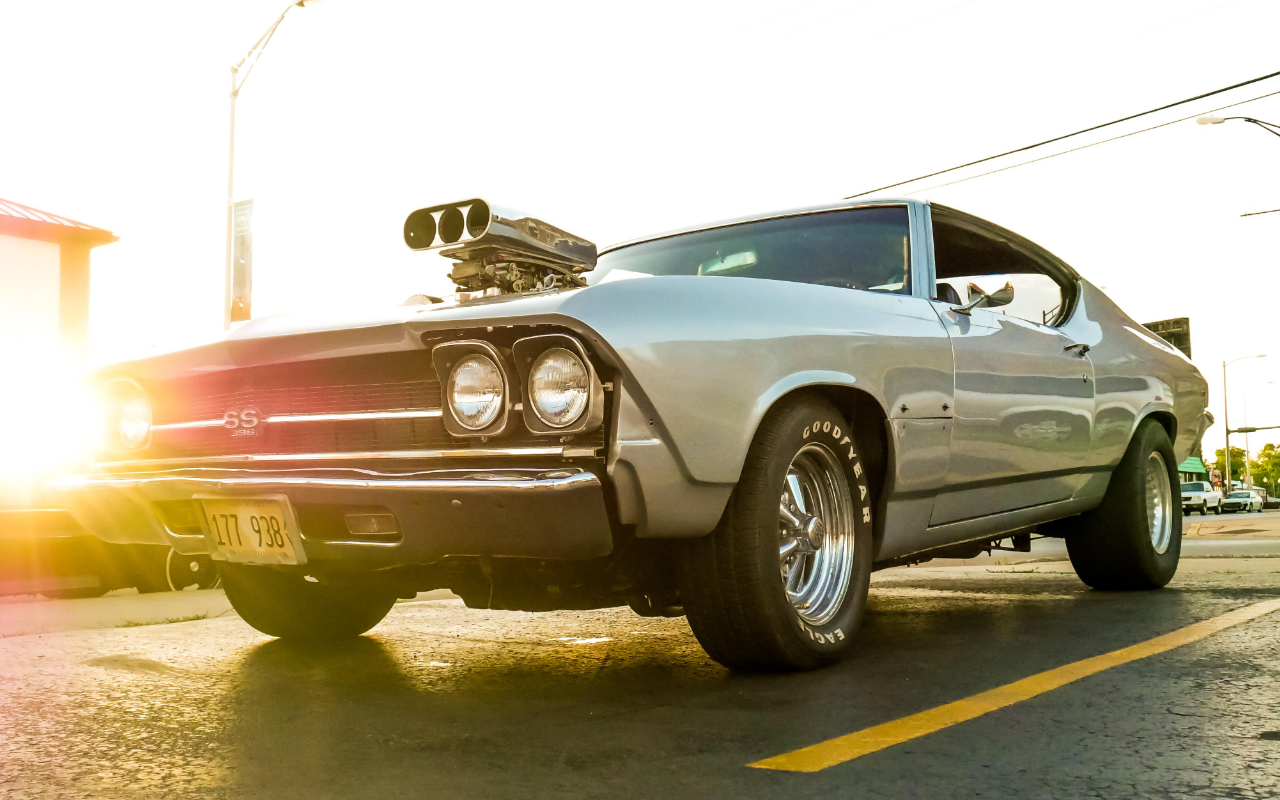
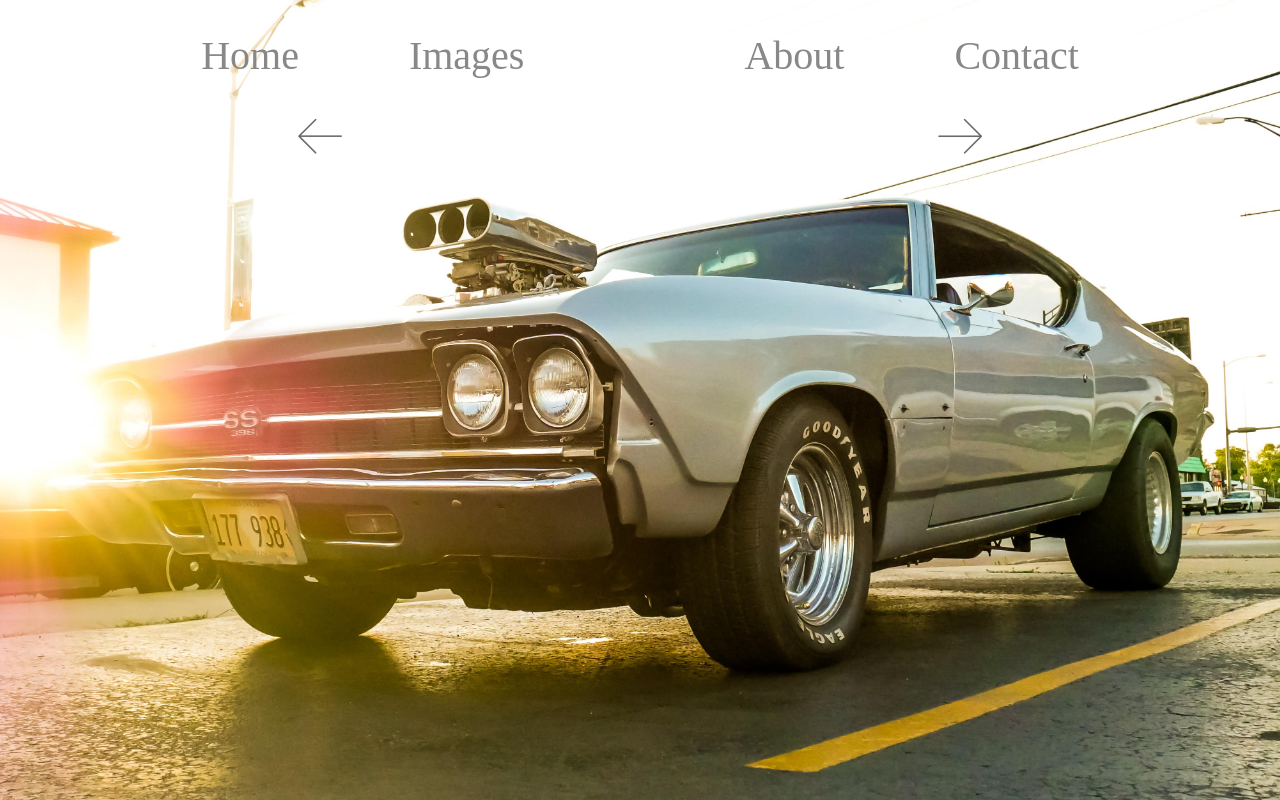
Before and after one commit to timrusin/justtheothershay, a React (Create React App) app: page / in a window 1280 px wide. Built offline with nearby package versions, Linux system fonts and the light colour scheme.

Commit message:
added arrows to scroll through homepage carousel

```diff
--- a/src/App.css
+++ b/src/App.css
@@ -1,10 +1,11 @@
 .fade{
-  animation: fadeIn 1.5s;
-  -webkit-animation: fadeIn 1.5s;
-  -moz-animation: fadeIn 1.5s;
-  -o-animation: fadeIn 1.5s;
-  -ms-animation: fadeIn 1.5s;
+  animation: fadeIn .5s;
+  -webkit-animation: fadeIn .5s;
+  -moz-animation: fadeIn .5s;
+  -o-animation: fadeIn .5s;
+  -ms-animation: fadeIn .5s;
 }
+
 @keyframes fadeIn {
   0% {opacity:0;}
   100% {opacity:1;}
@@ -28,3 +29,20 @@
   background-position: center;
   background-size: cover;
 }
+
+
+.nav-arrows-container{
+  display: flex;
+  justify-content: space-around;
+  color: rgb(106, 106, 106);
+  font-size: 50px;
+}
+
+.arrows{
+  cursor: pointer;
+  transition: filter 200ms;
+}
+
+.arrows:hover{
+  filter: brightness(2);
+}
--- a/src/App.js
+++ b/src/App.js
@@ -6,8 +6,8 @@ import portrait  from './assets/images/portraits/P1020400.jpg'
 import music from './assets/images/livemusic/DSC_0033-2.jpg'
 
 function App() {
+    const [index, setIndex] = useState(0)
 
-    const [index, setIndex] = useState(0)
     const photos = [auto, portrait, music ]
 
     useEffect(() => {
@@ -18,15 +18,26 @@ function App() {
         return () => clearInterval(interval);
     });
 
+    const previousPic = () => {
+      setIndex(index - 1)
+      if (index === 0) setIndex(photos.length - 1)
+    }
+
+    const nextPic = () => {
+      setIndex(index + 1)
+      if (index === photos.length - 1) setIndex(0)
+    }
+
   return (
-    <>
-      <div
-        style={{ backgroundImage: `url(${photos[index]})` }}
-        className="home-carousel"
-      >
+    <div className='home-page'>
+      <div  style={{ backgroundImage: `url(${photos[index]})` }} className= 'home-carousel'>
         <Navbar />
-      </div>
-    </>
+          <div className='nav-arrows-container'>
+            <i className="fa-thin fa-arrow-left arrows fade" onClick= {previousPic}></i>
+            <i className="fa-thin fa-arrow-right arrows fade" onClick= {nextPic}></i>
+          </div>
+        </div>
+    </div>
   );
 }
 
--- a/src/components/Dropdown.css
+++ b/src/components/Dropdown.css
@@ -1,7 +1,7 @@
 .dropdown-menu {
     width: 150px;
     position:absolute;
-    top: 100px;
+    top: 95px;
     list-style: none;
     text-align: start;
   }
--- a/src/components/Navbar.css
+++ b/src/components/Navbar.css
@@ -3,7 +3,6 @@
     font-size: 2em;
     justify-content: center;
     align-items: center;
-
 }
 
 ul {
@@ -27,14 +26,13 @@ ul {
 }
 
 .nav-links{
-    color: white;
+    color: rgb(136, 136, 136);
     text-decoration: none;
-    /* padding: 0.5rem 1rem; */
     transition: color 400ms;
 }
 
 .nav-links:hover {
-    color:rgb(0, 102, 255);
+    color:rgb(222, 189, 4);
 }
 
 .logo {
@@ -60,7 +58,7 @@ ul {
 
 .menu-icon {
   display: none;
-  color: rgb(255, 255, 255);
+  color: rgb(125, 125, 125);
 }
 
 .images-hide {
```
